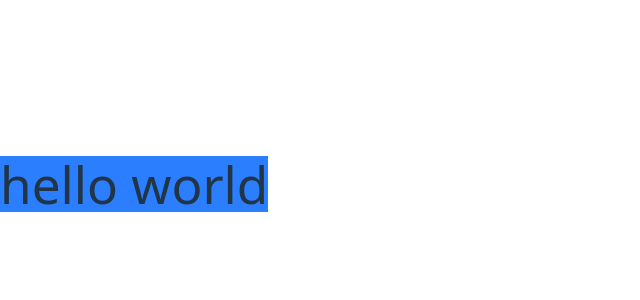
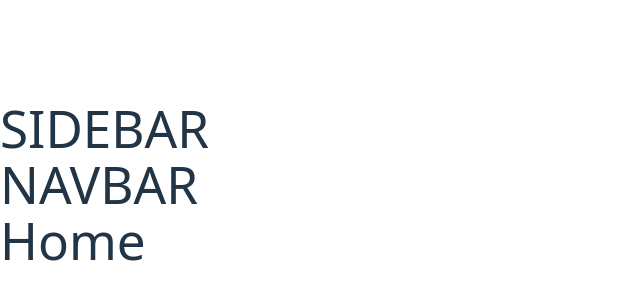
Before and after one commit to Efficiency-ERP/frontend-app, a React (Vite) app: page /dashboard in a window 1280 px wide. Before the commit this address led to /. Shown: the part 216-516 px from the top of the page, without its empty margins (0-640 px from the left). Built offline with nearby package versions, Linux system fonts and the light colour scheme.

Commit message:
file structure enhance

```diff
--- /dev/null
+++ b/src/components/Navbar.tsx
@@ -0,0 +1,9 @@
+function Navbar(){
+  return (
+    <div>
+      <h1>NAVBAR</h1>
+    </div>
+  );
+};
+
+export default Navbar;
--- /dev/null
+++ b/src/components/Sidebar.tsx
@@ -0,0 +1,9 @@
+function Sidebar(){
+  return (
+    <div>
+      <h1>SIDEBAR</h1>
+    </div>
+  );
+};
+
+export default Sidebar;
--- a/src/layouts/DashboardLayout.tsx
+++ b/src/layouts/DashboardLayout.tsx
@@ -0,0 +1,17 @@
+import { Outlet } from "react-router-dom";
+import Sidebar from "../components/Sidebar";
+import Navbar from "../components/Navbar";
+
+function DashboardLayout(){
+    return(
+       <div>
+            <Sidebar />
+            <div>
+                <Navbar />
+                <Outlet />
+            </div>
+       </div>
+    );
+}
+
+export default DashboardLayout;
--- a/src/main.tsx
+++ b/src/main.tsx
@@ -2,7 +2,7 @@ import { StrictMode } from 'react'
 import { createRoot } from 'react-dom/client'
 
 import '@/styles/index.css'
-import Router from './routes/index.tsx'
+import Router from './routes/routing.tsx'
 
 createRoot(document.getElementById('root')!).render(
   <StrictMode>
--- /dev/null
+++ b/src/pages/LoginPage.tsx
@@ -0,0 +1,10 @@
+
+function LoginPage(){
+  return (
+    <div>
+      <h1>Login</h1>
+    </div>
+  );
+};
+
+export default LoginPage;
--- /dev/null
+++ b/src/pages/dashboard/DashboardHome.tsx
@@ -0,0 +1,8 @@
+
+function DashboardHome(){
+  return (
+      <h1>Home</h1>
+  );
+};
+
+export default DashboardHome;
--- /dev/null
+++ b/src/routes/routing.tsx
@@ -0,0 +1,41 @@
+import { createBrowserRouter, Navigate, RouterProvider } from 'react-router-dom';
+
+import LoginPage from '../pages/LoginPage';
+import DashboardLayout from '../layouts/DashboardLayout';
+import DashboardHome from '../pages/dashboard/DashboardHome';
+
+function Router() {
+
+  const router = createBrowserRouter([
+        {
+			path: '/login',
+			element: <LoginPage />,
+		},
+        {
+            path: '/dashboard',
+            element: <DashboardLayout />,
+            children: [
+                {
+                index: true,
+                element: <DashboardHome />
+                },
+                {
+                path: 'invoice',
+                element: <h1>INVOICE</h1>
+                },
+                {
+                path: '*',
+                element: <Navigate to={'/dashboard'} />
+                },
+            ]
+        },
+
+		{ path: '/*', element: <Navigate to={'/login'} />},
+	]);
+
+  return (
+    <RouterProvider router={router} />
+  )
+}
+
+export default Router
```
Also changed, not shown: src/routes/index.tsx (deleted, +0 -19 lines), src/pages/Login.tsx (deleted).
